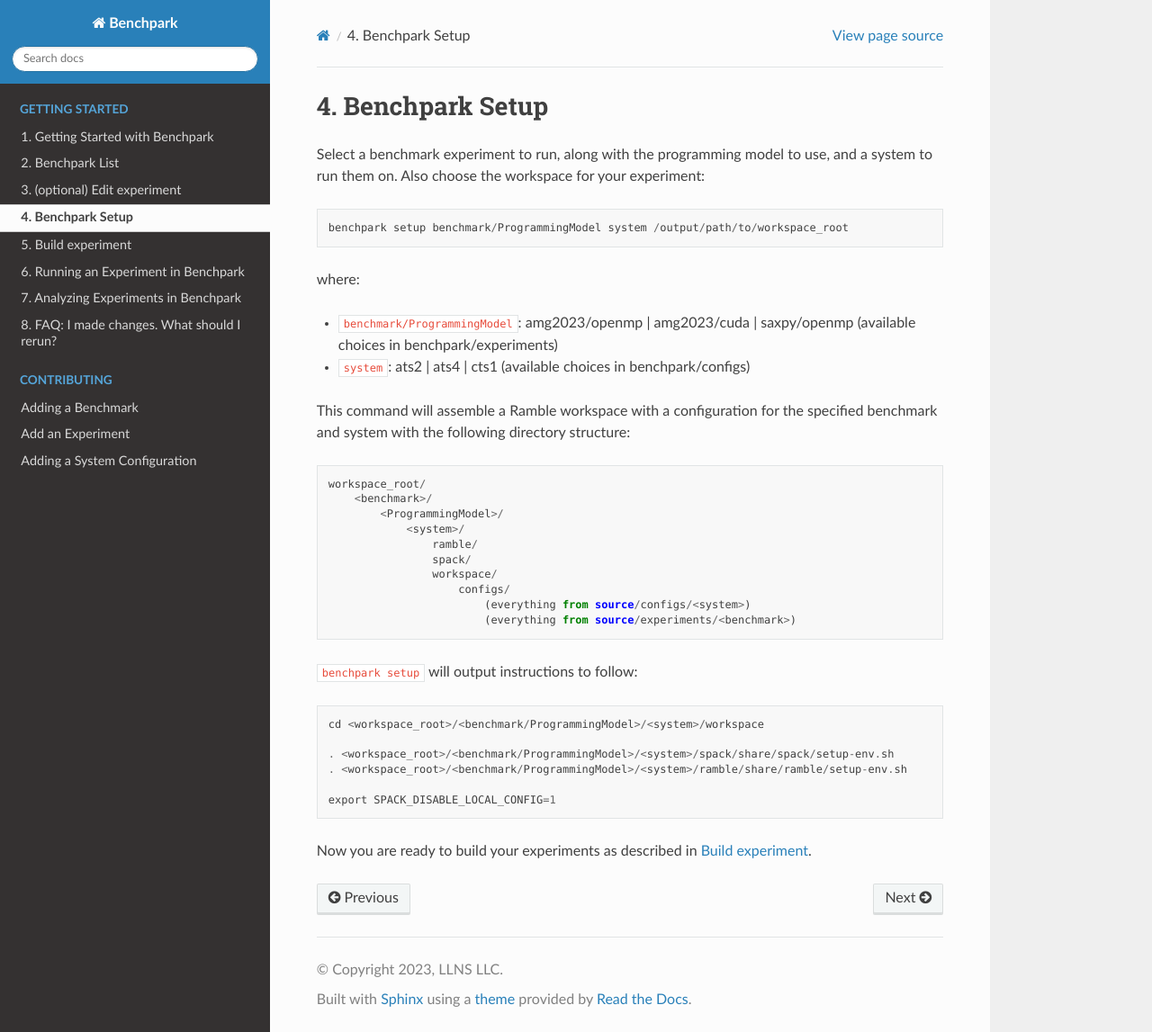
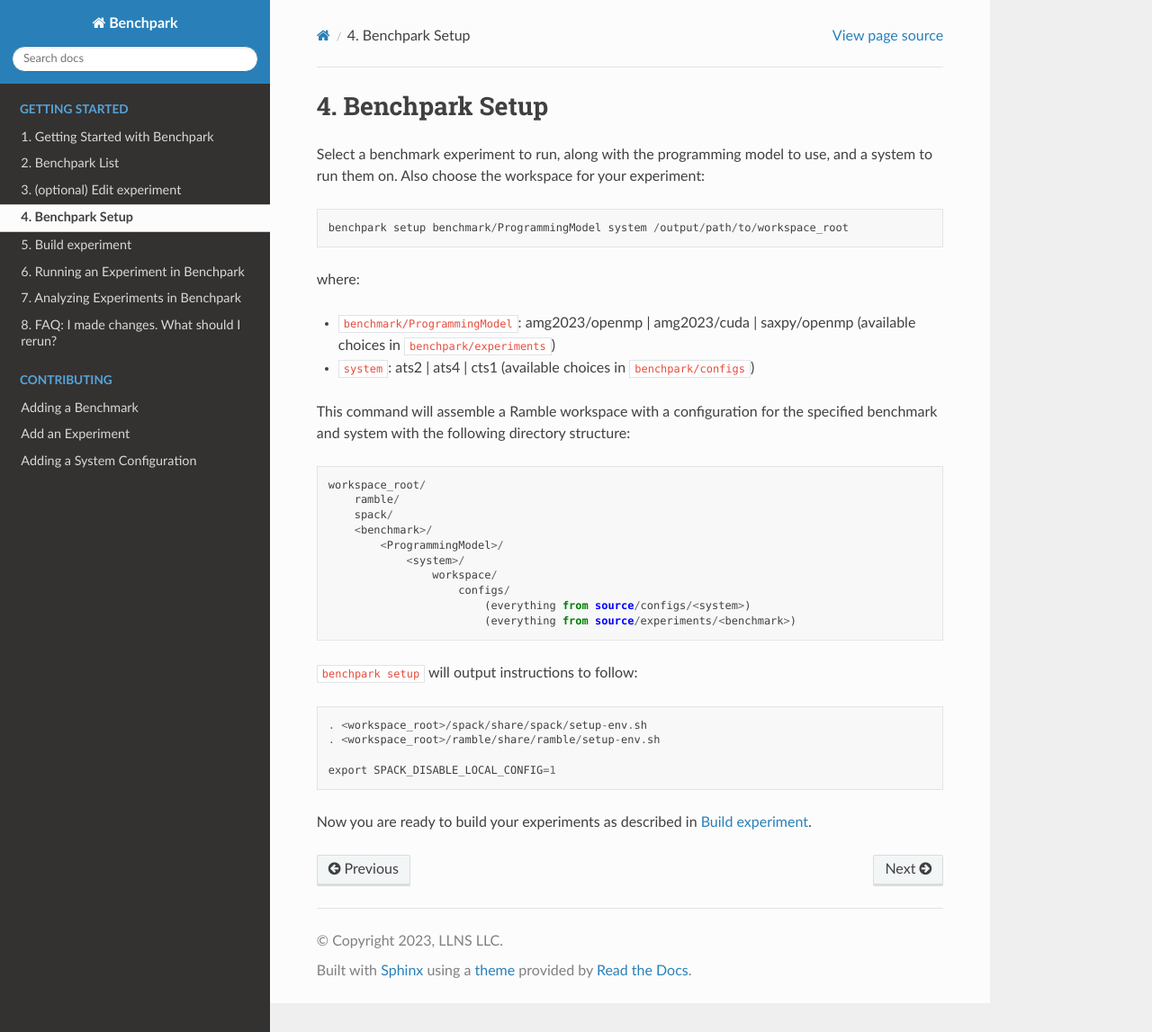
Before and after one commit to LLNL/benchpark, a Sphinx documentation site: the page built from docs/4-benchpark-setup.rst, in a window 1280 px wide and 1147 px high. Shown: the whole window at 90% size. Built offline with Sphinx 7.4.7 and the Read the Docs theme 2.0.0, drawn with Linux system fonts in a browser that asks for light colours.

Commit message:
Update 4-benchpark-setup.rst

```diff
--- a/docs/4-benchpark-setup.rst
+++ b/docs/4-benchpark-setup.rst
@@ -9,19 +9,19 @@
 
 where:
 
-- ``benchmark/ProgrammingModel``: amg2023/openmp | amg2023/cuda | saxpy/openmp (available choices in benchpark/experiments)
-- ``system``: ats2 | ats4 | cts1 (available choices in benchpark/configs)
+- ``benchmark/ProgrammingModel``: amg2023/openmp | amg2023/cuda | saxpy/openmp (available choices in ``benchpark/experiments``)
+- ``system``: ats2 | ats4 | cts1 (available choices in ``benchpark/configs``)
 
 This command will assemble a Ramble workspace
 with a configuration for the specified benchmark and system
 with the following directory structure::
 
     workspace_root/
+        ramble/
+        spack/
         <benchmark>/
             <ProgrammingModel>/
                 <system>/
-                    ramble/
-                    spack/
                     workspace/
                         configs/
                             (everything from source/configs/<system>)
@@ -29,10 +29,8 @@
 
 ``benchpark setup`` will output instructions to follow::
 
-   cd <workspace_root>/<benchmark/ProgrammingModel>/<system>/workspace
-
-   . <workspace_root>/<benchmark/ProgrammingModel>/<system>/spack/share/spack/setup-env.sh
-   . <workspace_root>/<benchmark/ProgrammingModel>/<system>/ramble/share/ramble/setup-env.sh
+   . <workspace_root>/spack/share/spack/setup-env.sh
+   . <workspace_root>/ramble/share/ramble/setup-env.sh
 
    export SPACK_DISABLE_LOCAL_CONFIG=1
 
```
